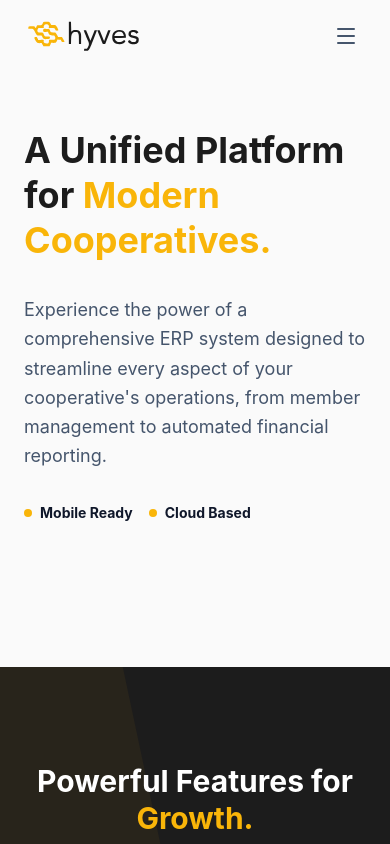
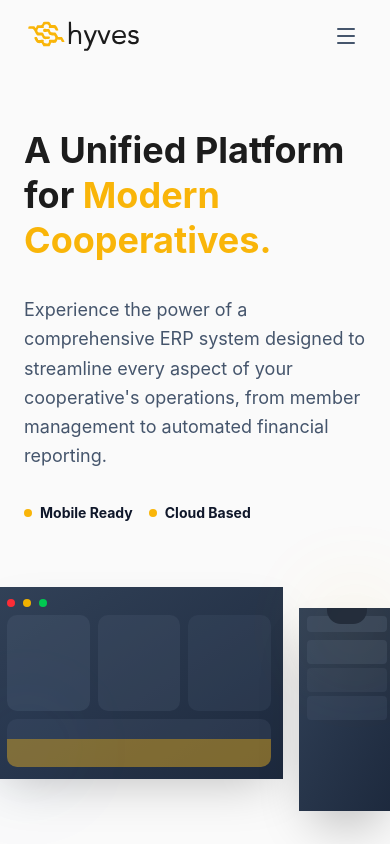
Before and after one commit to Richyeb/Hyves_new_website, a React (Vite) app: page /product in a window 390 px wide. Shown: the top 844 px of the page. Built offline with nearby package versions, Linux system fonts and the light colour scheme.

Commit message:
Update Product animation to show laptop and phone, make IMS Policy a single page

```diff
--- a/src/components/ProductHeroAnimation.tsx
+++ b/src/components/ProductHeroAnimation.tsx
@@ -2,142 +2,115 @@ import { motion } from "motion/react";
 
 export default function ProductHeroAnimation() {
   return (
-    <div className="relative w-full aspect-[16/10] rounded-2xl bg-gradient-to-br from-hyves-navy via-slate-800 to-hyves-navy overflow-hidden shadow-2xl">
-      {/* Animated Grid Background */}
-      <div className="absolute inset-0 opacity-20">
-        <div className="absolute inset-0" style={{
-          backgroundImage: `
-            linear-gradient(to right, rgba(255,255,255,0.05) 1px, transparent 1px),
-            linear-gradient(to bottom, rgba(255,255,255,0.05) 1px, transparent 1px)
-          `,
-          backgroundSize: '30px 30px'
-        }} />
+    <div className="relative w-full">
+      <div className="flex items-end justify-center gap-4">
+        {/* Laptop Screen */}
+        <motion.div
+          initial={{ opacity: 0, y: 20 }}
+          animate={{ opacity: 1, y: 0 }}
+          transition={{ duration: 0.6 }}
+          className="relative"
+        >
+          <div className="rounded-2xl border-8 border-slate-800 bg-slate-800 shadow-2xl overflow-hidden aspect-[16/10] w-72 lg:w-96">
+            <div className="absolute inset-0 bg-gradient-to-br from-slate-700 to-slate-800">
+              {/* Animated Dashboard Content */}
+              <div className="p-3 h-full flex flex-col">
+                {/* Header */}
+                <div className="flex items-center gap-2 mb-2">
+                  <div className="w-2 h-2 rounded-full bg-red-500" />
+                  <div className="w-2 h-2 rounded-full bg-yellow-500" />
+                  <div className="w-2 h-2 rounded-full bg-green-500" />
+                </div>
+                {/* Content */}
+                <div className="flex-1 grid grid-cols-3 gap-2">
+                  <motion.div
+                    animate={{ opacity: [0.5, 1, 0.5] }}
+                    transition={{ duration: 2, repeat: Infinity }}
+                    className="bg-slate-600/50 rounded-lg"
+                  />
+                  <motion.div
+                    animate={{ opacity: [0.5, 1, 0.5] }}
+                    transition={{ duration: 2, repeat: Infinity, delay: 0.3 }}
+                    className="bg-slate-600/50 rounded-lg"
+                  />
+                  <motion.div
+                    animate={{ opacity: [0.5, 1, 0.5] }}
+                    transition={{ duration: 2, repeat: Infinity, delay: 0.6 }}
+                    className="bg-slate-600/50 rounded-lg"
+                  />
+                </div>
+                {/* Chart */}
+                <div className="mt-2 h-12 bg-slate-600/30 rounded-lg relative overflow-hidden">
+                  <motion.div
+                    className="absolute bottom-0 left-0 right-0 bg-hyves-gold/40"
+                    animate={{ height: ["30%", "60%", "40%", "70%", "50%"] }}
+                    transition={{ duration: 4, repeat: Infinity, ease: "easeInOut" }}
+                  />
+                </div>
+              </div>
+            </div>
+          </div>
+          {/* Laptop Base */}
+          <div className="w-72 lg:w-96 h-3 bg-slate-700 rounded-b-lg mx-auto -mt-1" />
+          <div className="w-20 h-1 bg-slate-600 rounded-b-lg mx-auto" />
+        </motion.div>
+
+        {/* Phone Screen */}
+        <motion.div
+          initial={{ opacity: 0, y: 40 }}
+          animate={{ opacity: 1, y: 0 }}
+          transition={{ duration: 0.6, delay: 0.2 }}
+          className="relative -mb-8"
+        >
+          <div className="w-24 rounded-[2rem] border-8 border-slate-800 bg-slate-800 shadow-2xl overflow-hidden aspect-[9/19]">
+            <div className="absolute inset-0 bg-gradient-to-br from-slate-700 to-slate-800">
+              {/* Phone Content */}
+              <div className="p-2 h-full flex flex-col">
+                {/* Header */}
+                <div className="h-4 bg-slate-600/50 rounded mb-2" />
+                {/* Cards */}
+                <div className="space-y-1">
+                  <motion.div
+                    animate={{ opacity: [0.5, 1, 0.5] }}
+                    transition={{ duration: 2, repeat: Infinity }}
+                    className="h-6 bg-slate-600/50 rounded"
+                  />
+                  <motion.div
+                    animate={{ opacity: [0.5, 1, 0.5] }}
+                    transition={{ duration: 2, repeat: Infinity, delay: 0.5 }}
+                    className="h-6 bg-slate-600/50 rounded"
+                  />
+                  <motion.div
+                    animate={{ opacity: [0.5, 1, 0.5] }}
+                    transition={{ duration: 2, repeat: Infinity, delay: 1 }}
+                    className="h-6 bg-slate-600/50 rounded"
+                  />
+                </div>
+              </div>
+            </div>
+            {/* Phone Notch */}
+            <div className="absolute top-0 left-1/2 -translate-x-1/2 w-10 h-4 bg-slate-800 rounded-b-xl" />
+          </div>
+        </motion.div>
       </div>
 
-      {/* Central Animated Circle */}
+      {/* Floating Elements */}
       <motion.div
-        className="absolute top-1/2 left-1/2 -translate-x-1/2 -translate-y-1/2"
-        animate={{
-          scale: [1, 1.1, 1],
-          rotate: [0, 180, 360]
-        }}
-        transition={{
-          duration: 20,
-          repeat: Infinity,
-          ease: "linear"
-        }}
-      >
-        <div className="w-48 h-48 rounded-full border-2 border-hyves-gold/30" />
-      </motion.div>
-
-      {/* Inner Circle */}
-      <motion.div
-        className="absolute top-1/2 left-1/2 -translate-x-1/2 -translate-y-1/2"
+        className="absolute top-0 right-0 w-20 h-20 bg-hyves-gold/20 rounded-full blur-2xl"
         animate={{
           scale: [1, 1.2, 1],
-          rotate: [0, -180, -360]
-        }}
-        transition={{
-          duration: 15,
-          repeat: Infinity,
-          ease: "linear"
-        }}
-      >
-        <div className="w-32 h-32 rounded-full border-2 border-hyves-gold/50" />
-      </motion.div>
-
-      {/* Center Icon */}
-      <motion.div
-        className="absolute top-1/2 left-1/2 -translate-x-1/2 -translate-y-1/2"
-        animate={{
-          scale: [1, 1.1, 1],
-          opacity: [0.8, 1, 0.8]
-        }}
-        transition={{
-          duration: 2,
-          repeat: Infinity,
-          ease: "easeInOut"
-        }}
-      >
-        <div className="w-20 h-20 bg-hyves-gold/20 rounded-2xl flex items-center justify-center backdrop-blur-sm">
-          <div className="w-10 h-10 bg-hyves-gold rounded-lg" />
-        </div>
-      </motion.div>
-
-      {/* Floating Particles */}
-      {[...Array(12)].map((_, i) => (
-        <motion.div
-          key={i}
-          className="absolute w-2 h-2 bg-hyves-gold/60 rounded-full"
-          initial={{
-            x: Math.random() * 300 + 50,
-            y: Math.random() * 200 + 50,
-            opacity: 0
-          }}
-          animate={{
-            y: [null, Math.random() * -100 + 50],
-            opacity: [0, 0.8, 0]
-          }}
-          transition={{
-            duration: 4 + Math.random() * 3,
-            repeat: Infinity,
-            delay: Math.random() * 3
-          }}
-          style={{
-            left: `${10 + Math.random() * 80}%`,
-            top: `${20 + Math.random() * 60}%`
-          }}
-        />
-      ))}
-
-      {/* Glowing Orbs */}
-      <motion.div
-        className="absolute top-10 right-10 w-32 h-32 bg-hyves-gold/20 rounded-full blur-3xl"
-        animate={{
-          scale: [1, 1.5, 1],
-          opacity: [0.3, 0.6, 0.3]
+          opacity: [0.3, 0.5, 0.3]
         }}
         transition={{ duration: 4, repeat: Infinity }}
       />
       <motion.div
-        className="absolute bottom-10 left-10 w-40 h-40 bg-blue-500/20 rounded-full blur-3xl"
+        className="absolute bottom-0 left-0 w-16 h-16 bg-blue-500/20 rounded-full blur-2xl"
         animate={{
           scale: [1, 1.3, 1],
-          opacity: [0.2, 0.5, 0.2]
+          opacity: [0.2, 0.4, 0.2]
         }}
         transition={{ duration: 5, repeat: Infinity }}
       />
-
-      {/* Data Flow Lines */}
-      <svg className="absolute inset-0 w-full h-full pointer-events-none">
-        <motion.path
-          d="M 0 50 Q 150 100 300 50 T 600 50"
-          fill="none"
-          stroke="rgba(249, 181, 9, 0.2)"
-          strokeWidth="2"
-          initial={{ pathLength: 0, opacity: 0 }}
-          animate={{ pathLength: 1, opacity: 1 }}
-          transition={{ duration: 3, repeat: Infinity, ease: "easeInOut" }}
-        />
-        <motion.path
-          d="M 0 150 Q 150 200 300 150 T 600 150"
-          fill="none"
-          stroke="rgba(249, 181, 9, 0.15)"
-          strokeWidth="2"
-          initial={{ pathLength: 0, opacity: 0 }}
-          animate={{ pathLength: 1, opacity: 1 }}
-          transition={{ duration: 4, repeat: Infinity, ease: "easeInOut", delay: 1 }}
-        />
-        <motion.path
-          d="M 0 250 Q 150 300 300 250 T 600 250"
-          fill="none"
-          stroke="rgba(249, 181, 9, 0.1)"
-          strokeWidth="2"
-          initial={{ pathLength: 0, opacity: 0 }}
-          animate={{ pathLength: 1, opacity: 1 }}
-          transition={{ duration: 5, repeat: Infinity, ease: "easeInOut", delay: 2 }}
-        />
-      </svg>
     </div>
   );
 }
```
Also changed, not shown: src/pages/IMSPolicy.tsx (+22 -148 lines).
